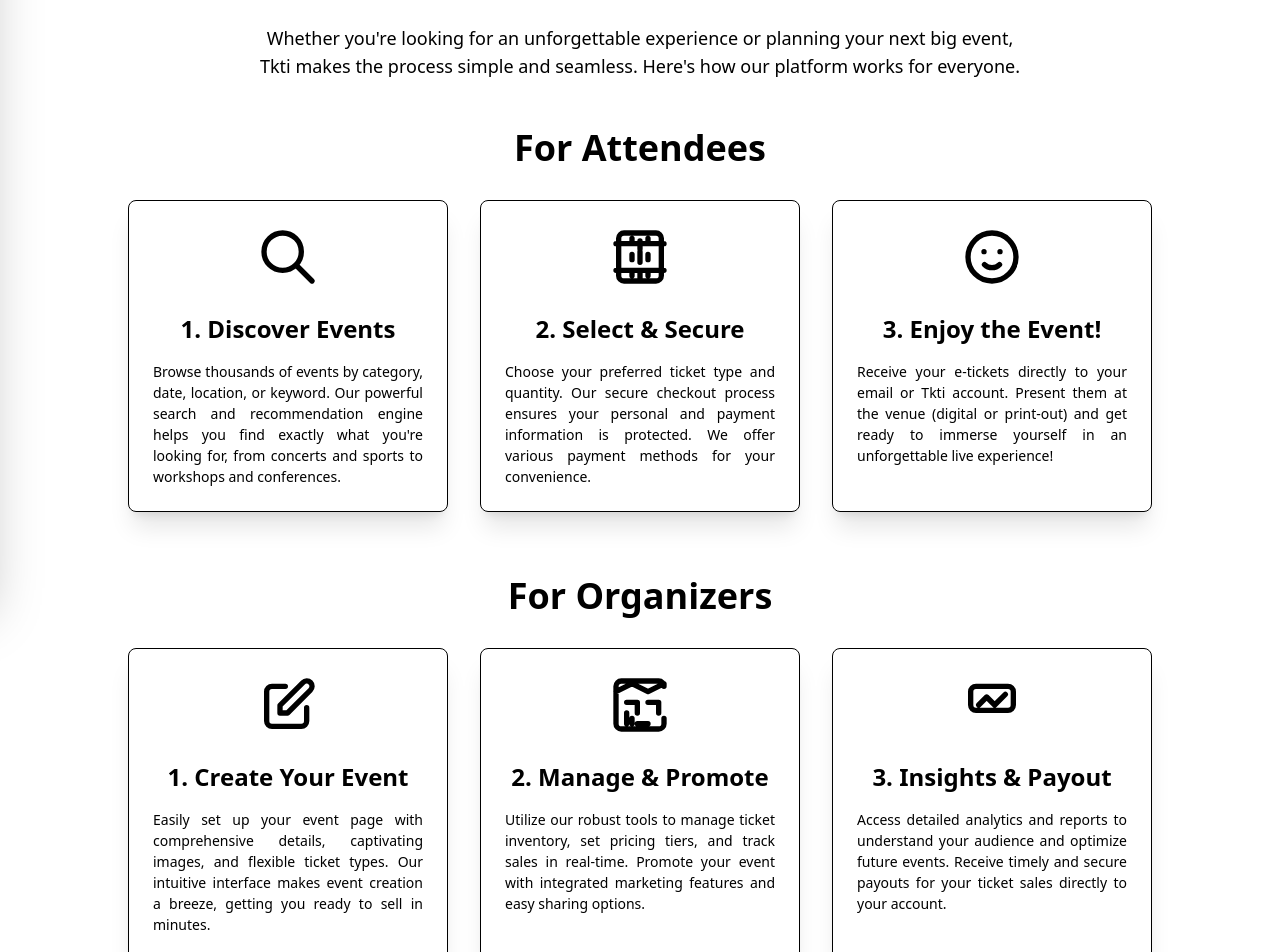
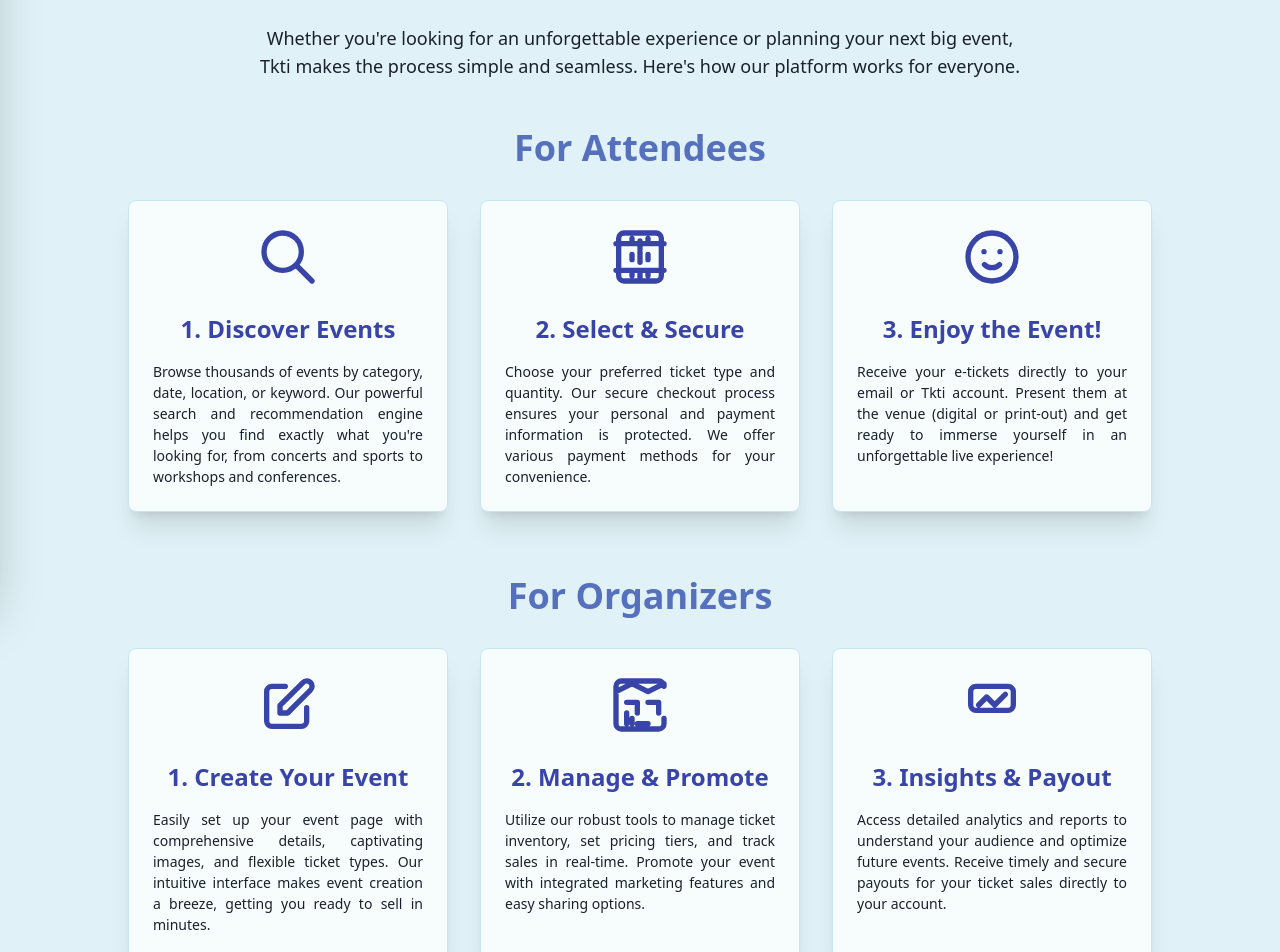
Before and after one commit to Collinsturi/Tiquet-UI, a React (Vite) app: page /how-it-works in a window 1280 px wide. Shown: the part 200-1152 px from the top of the page. Built offline with nearby package versions, Linux system fonts and the light colour scheme; no server answers; a web font is replaced by a local one.

Commit message:
Fix: Added color to my how it works page

```diff
--- a/src/pages/general/EventDetail.tsx
+++ b/src/pages/general/EventDetail.tsx
@@ -12,7 +12,7 @@ import {EventTicketDetails} from "../../components/eventDetail/eventTicketDetail
 export const EventDetail = () => {
     return (
         <>
-            <Navbar />
+            <Nav                                                                                                                                                                                                                                                                                                                                                                                                                                                                                                                                                                                                                                                                                                                                                                                                                    bar />
             <EventImages />
             <EventDescription />
             <EventMetaData />
--- a/src/pages/general/HowItWorks.tsx
+++ b/src/pages/general/HowItWorks.tsx
@@ -3,15 +3,18 @@ import {Footer} from "../../components/shared/footer/Footer.tsx";
 
 export const HowItWorks = () => {
     return (
-        <div className="min-h-screen flex flex-col bg-base-200 font-sans">
-             <Navbar />
+        // Apply base-200 background and font-sans from custom theme
+        <div className="min-h-screen flex flex-col bg-[var(--color-my-base-200)] font-sans">
+            <Navbar />
 
             <main className="flex-grow container mx-auto px-4 py-8 md:px-8 lg:px-12">
-                <h1 className="text-4xl md:text-5xl font-extrabold text-center text-primary mb-10 mt-6 animate-fade-in-down">
+                {/* Apply primary text color */}
+                <h1 className="text-4xl md:text-5xl font-extrabold text-center text-[var(--color-my-primary)] mb-10 mt-6 animate-fade-in-down">
                     How Tkti Works
                 </h1>
 
-                <p className="text-lg text-center text-base-content max-w-3xl mx-auto mb-12">
+                {/* Apply base-content text color */}
+                <p className="text-lg text-center text-[var(--color-my-base-content)] max-w-3xl mx-auto mb-12">
                     Whether you're looking for an unforgettable experience or planning your next big event,
                     Tkti makes the process simple and seamless. Here's how our platform works for everyone.
                 </p>
@@ -20,18 +23,23 @@ export const HowItWorks = () => {
 
                     {/* How It Works for Attendees */}
                     <section>
-                        <h2 className="text-3xl md:text-4xl font-bold text-secondary text-center mb-8">For Attendees</h2>
+                        {/* Applay secondary text color */}
+                        <h2 className="text-3xl md:text-4xl font-bold text-[var(--color-my-secondary)] text-center mb-8">For Attendees</h2>
                         <div className="grid grid-cols-1 md:grid-cols-2 lg:grid-cols-3 gap-8">
                             {/* Step 1: Discover Events */}
-                            <div className="card bg-base-100 shadow-xl border border-base-300 rounded-lg transform transition-transform duration-300 hover:scale-[1.02]">
+                            {/* Apply base-100 background, base-300 border */}
+                            <div className="card bg-[var(--color-my-base-100)] shadow-xl border border-[var(--color-my-base-300)] rounded-lg transform transition-transform duration-300 hover:scale-[1.02]">
                                 <div className="card-body items-center text-center p-6">
-                                    <div className="text-primary mb-4">
+                                    {/* Apply primary text color for icon */}
+                                    <div className="text-[var(--color-my-primary)] mb-4">
                                         <svg xmlns="http://www.w3.org/2000/svg" className="h-16 w-16" fill="none" viewBox="0 0 24 24" stroke="currentColor">
                                             <path strokeLinecap="round" strokeLinejoin="round" strokeWidth="2" d="M21 21l-6-6m2-5a7 7 0 11-14 0 7 7 0 0114 0z" />
                                         </svg>
                                     </div>
-                                    <h3 className="card-title text-2xl font-semibold mb-2 text-primary">1. Discover Events</h3>
-                                    <p className="text-base-content text-justify">
+                                    {/* Apply primary text color for title */}
+                                    <h3 className="card-title text-2xl font-semibold mb-2 text-[var(--color-my-primary)]">1. Discover Events</h3>
+                                    {/* Apply base-content text color */}
+                                    <p className="text-[var(--color-my-base-content)] text-justify">
                                         Browse thousands of events by category, date, location, or keyword. Our powerful search and
                                         recommendation engine helps you find exactly what you're looking for, from concerts and sports
                                         to workshops and conferences.
@@ -40,15 +48,19 @@ export const HowItWorks = () => {
                             </div>
 
                             {/* Step 2: Select Tickets */}
-                            <div className="card bg-base-100 shadow-xl border border-base-300 rounded-lg transform transition-transform duration-300 hover:scale-[1.02]">
+                            {/* Apply base-100 background, base-300 border */}
+                            <div className="card bg-[var(--color-my-base-100)] shadow-xl border border-[var(--color-my-base-300)] rounded-lg transform transition-transform duration-300 hover:scale-[1.02]">
                                 <div className="card-body items-center text-center p-6">
-                                    <div className="text-primary mb-4">
+                                    {/* Apply primary text color for icon */}
+                                    <div className="text-[var(--color-my-primary)] mb-4">
                                         <svg xmlns="http://www.w3.org/2000/svg" className="h-16 w-16" fill="none" viewBox="0 0 24 24" stroke="currentColor">
                                             <path strokeLinecap="round" strokeLinejoin="round" strokeWidth="2" d="M15 5v2m0 4v2m0 4v2M12 9V6m0 4v4m0 4v2M9 5v2m0 4v2m0 4v2M3 7h18M3 17h18M6 21h12a2 2 0 002-2V5a2 2 0 00-2-2H6a2 2 0 00-2 2v14a2 2 0 002 2z" />
                                         </svg>
                                     </div>
-                                    <h3 className="card-title text-2xl font-semibold mb-2 text-primary">2. Select & Secure</h3>
-                                    <p className="text-base-content text-justify">
+                                    {/* Apply primary text color for title */}
+                                    <h3 className="card-title text-2xl font-semibold mb-2 text-[var(--color-my-primary)]">2. Select & Secure</h3>
+                                    {/* Apply base-content text color */}
+                                    <p className="text-[var(--color-my-base-content)] text-justify">
                                         Choose your preferred ticket type and quantity. Our secure checkout process ensures your
                                         personal and payment information is protected. We offer various payment methods for your convenience.
                                     </p>
@@ -56,15 +68,19 @@ export const HowItWorks = () => {
                             </div>
 
                             {/* Step 3: Enjoy the Event */}
-                            <div className="card bg-base-100 shadow-xl border border-base-300 rounded-lg transform transition-transform duration-300 hover:scale-[1.02]">
+                            {/* Apply base-100 background, base-300 border */}
+                            <div className="card bg-[var(--color-my-base-100)] shadow-xl border border-[var(--color-my-base-300)] rounded-lg transform transition-transform duration-300 hover:scale-[1.02]">
                                 <div className="card-body items-center text-center p-6">
-                                    <div className="text-primary mb-4">
+                                    {/* Apply primary text color for icon */}
+                                    <div className="text-[var(--color-my-primary)] mb-4">
                                         <svg xmlns="http://www.w3.org/2000/svg" className="h-16 w-16" fill="none" viewBox="0 0 24 24" stroke="currentColor">
                                             <path strokeLinecap="round" strokeLinejoin="round" strokeWidth="2" d="M14.828 14.828a4 4 0 01-5.656 0M9 10h.01M15 10h.01M21 12a9 9 0 11-18 0 9 9 0 0118 0z" />
                                         </svg>
                                     </div>
-                                    <h3 className="card-title text-2xl font-semibold mb-2 text-primary">3. Enjoy the Event!</h3>
-                                    <p className="text-base-content text-justify">
+                                    {/* Apply primary text color for title */}
+                                    <h3 className="card-title text-2xl font-semibold mb-2 text-[var(--color-my-primary)]">3. Enjoy the Event!</h3>
+                                    {/* Apply base-content text color */}
+                                    <p className="text-[var(--color-my-base-content)] text-justify">
                                         Receive your e-tickets directly to your email or Tkti account. Present them at the venue
                                         (digital or print-out) and get ready to immerse yourself in an unforgettable live experience!
                                     </p>
@@ -75,18 +91,23 @@ export const HowItWorks = () => {
 
                     {/* How It Works for Organizers */}
                     <section>
-                        <h2 className="text-3xl md:text-4xl font-bold text-secondary text-center mb-8">For Organizers</h2>
+                        {/* Apply secondary text color */}
+                        <h2 className="text-3xl md:text-4xl font-bold text-[var(--color-my-secondary)] text-center mb-8">For Organizers</h2>
                         <div className="grid grid-cols-1 md:grid-cols-2 lg:grid-cols-3 gap-8">
                             {/* Step 1: Create Your Event */}
-                            <div className="card bg-base-100 shadow-xl border border-base-300 rounded-lg transform transition-transform duration-300 hover:scale-[1.02]">
+                            {/* Apply base-100 background, base-300 border */}
+                            <div className="card bg-[var(--color-my-base-100)] shadow-xl border border-[var(--color-my-base-300)] rounded-lg transform transition-transform duration-300 hover:scale-[1.02]">
                                 <div className="card-body items-center text-center p-6">
-                                    <div className="text-primary mb-4">
+                                    {/* Apply primary text color for icon */}
+                                    <div className="text-[var(--color-my-primary)] mb-4">
                                         <svg xmlns="http://www.w3.org/2000/svg" className="h-16 w-16" fill="none" viewBox="0 0 24 24" stroke="currentColor">
                                             <path strokeLinecap="round" strokeLinejoin="round" strokeWidth="2" d="M11 5H6a2 2 0 00-2 2v11a2 2 0 002 2h11a2 2 0 002-2v-5m-1.414-9.414a2 2 0 112.828 2.828L11.828 15H9v-2.828l8.586-8.586z" />
                                         </svg>
                                     </div>
-                                    <h3 className="card-title text-2xl font-semibold mb-2 text-primary">1. Create Your Event</h3>
-                                    <p className="text-base-content text-justify">
+                                    {/* Apply primary text color for title */}
+                                    <h3 className="card-title text-2xl font-semibold mb-2 text-[var(--color-my-primary)]">1. Create Your Event</h3>
+                                    {/* Apply base-content text color */}
+                                    <p className="text-[var(--color-my-base-content)] text-justify">
                                         Easily set up your event page with comprehensive details, captivating images, and flexible
                                         ticket types. Our intuitive interface makes event creation a breeze, getting you ready to sell in minutes.
                                     </p>
@@ -94,15 +115,19 @@ export const HowItWorks = () => {
                             </div>
 
                             {/* Step 2: Manage Tickets & Sales */}
-                            <div className="card bg-base-100 shadow-xl border border-base-300 rounded-lg transform transition-transform duration-300 hover:scale-[1.02]">
+                            {/* Apply base-100 background, base-300 border */}
+                            <div className="card bg-[var(--color-my-base-100)] shadow-xl border border-[var(--color-my-base-300)] rounded-lg transform transition-transform duration-300 hover:scale-[1.02]">
                                 <div className="card-body items-center text-center p-6">
-                                    <div className="text-primary mb-4">
+                                    {/* Apply primary text color for icon */}
+                                    <div className="text-[var(--color-my-primary)] mb-4">
                                         <svg xmlns="http://www.w3.org/2000/svg" className="h-16 w-16" fill="none" viewBox="0 0 24 24" stroke="currentColor">
                                             <path strokeLinecap="round" strokeLinejoin="round" strokeWidth="2" d="M9 17v2m-2-4v4m0-8h4m0 0v4m0 4h4m0-8h4m0 0v4M3 7l6-3 6 3 6-3V5c0-1.1-.9-2-2-2H5c-1.1 0-2 .9-2 2v14c0 1.1.9 2 2 2h14c1.1 0 2-.9 2-2v-2" />
                                         </svg>
                                     </div>
-                                    <h3 className="card-title text-2xl font-semibold mb-2 text-primary">2. Manage & Promote</h3>
-                                    <p className="text-base-content text-justify">
+                                    {/* Apply primary text color for title */}
+                                    <h3 className="card-title text-2xl font-semibold mb-2 text-[var(--color-my-primary)]">2. Manage & Promote</h3>
+                                    {/* Apply base-content text color */}
+                                    <p className="text-[var(--color-my-base-content)] text-justify">
                                         Utilize our robust tools to manage ticket inventory, set pricing tiers, and track sales in real-time.
                                         Promote your event with integrated marketing features and easy sharing options.
                                     </p>
@@ -110,15 +135,19 @@ export const HowItWorks = () => {
                             </div>
 
                             {/* Step 3: Gain Insights & Payout */}
-                            <div className="card bg-base-100 shadow-xl border border-base-300 rounded-lg transform transition-transform duration-300 hover:scale-[1.02]">
+                            {/* Apply base-100 background, base-300 border */}
+                            <div className="card bg-[var(--color-my-base-100)] shadow-xl border border-[var(--color-my-base-300)] rounded-lg transform transition-transform duration-300 hover:scale-[1.02]">
                                 <div className="card-body items-center text-center p-6">
-                                    <div className="text-primary mb-4">
+                                    {/* Apply primary text color for icon */}
+                                    <div className="text-[var(--color-my-primary)] mb-4">
                                         <svg xmlns="http://www.w3.org/2000/svg" className="h-16 w-16" fill="none" viewBox="0 0 24 24" stroke="currentColor">
                                             <path strokeLinecap="round" strokeLinejoin="round" strokeWidth="2" d="M7 12l3-3 3 3 4-4M18 14H6a2 2 0 01-2-2V7a2 2 0 012-2h12a2 2 0 012 2v5a2 2 0 01-2 2z" />
                                         </svg>
                                     </div>
-                                    <h3 className="card-title text-2xl font-semibold mb-2 text-primary">3. Insights & Payout</h3>
-                                    <p className="text-base-content text-justify">
+                                    {/* Apply primary text color for title */}
+                                    <h3 className="card-title text-2xl font-semibold mb-2 text-[var(--color-my-primary)]">3. Insights & Payout</h3>
+                                    {/* Apply base-content text color */}
+                                    <p className="text-[var(--color-my-base-content)] text-justify">
                                         Access detailed analytics and reports to understand your audience and optimize future events.
                                         Receive timely and secure payouts for your ticket sales directly to your account.
                                     </p>
@@ -128,17 +157,20 @@ export const HowItWorks = () => {
                     </section>
 
                     {/* Final CTA */}
-                    <div className="alert alert-info shadow-lg mt-12 text-center max-w-4xl mx-auto">
+                    {/* Apply info background and base-content text for the alert */}
+                    <div className="alert shadow-lg mt-12 text-center max-w-4xl mx-auto bg-[var(--color-my-info)] text-[var(--color-my-base-content)]">
                         <div>
+                            {/* Apply current stroke color from parent */}
                             <svg xmlns="http://www.w3.org/2000/svg" className="stroke-current flex-shrink-0 h-6 w-6" fill="none" viewBox="0 0 24 24"><path strokeLinecap="round" strokeLinejoin="round" strokeWidth="2" d="M13 16h-1v-4h-1m1-4h.01M21 12a9 9 0 11-18 0 9 9 0 0118 0z"></path></svg>
                             <span>Ready to get started? Join Tkti today and experience the difference!</span>
-                            <a href="#" className="btn btn-sm btn-info-content ml-4 rounded-md">Sign Up Now</a>
+                            {/* Apply base-content background and info text for the button */}
+                            <a href="#" className="btn btn-sm ml-4 rounded-md bg-[var(--color-my-base-content)] text-[var(--color-my-info)] hover:bg-[var(--color-my-base-300)] hover:text-[var(--color-my-primary)]">Sign Up Now</a>
                         </div>
                     </div>
                 </div>
             </main>
 
-             <Footer />
+            <Footer />
         </div>
     );
 };
```
